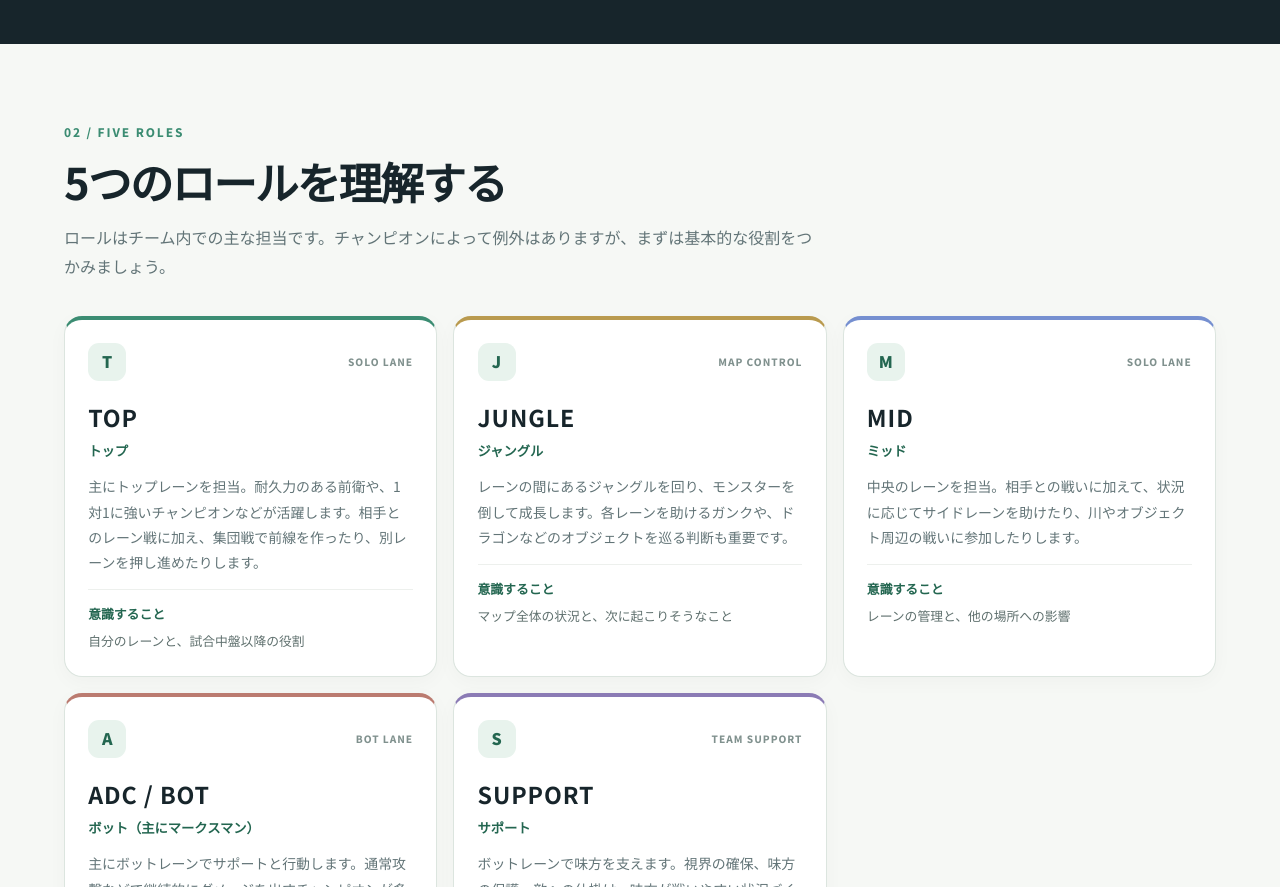
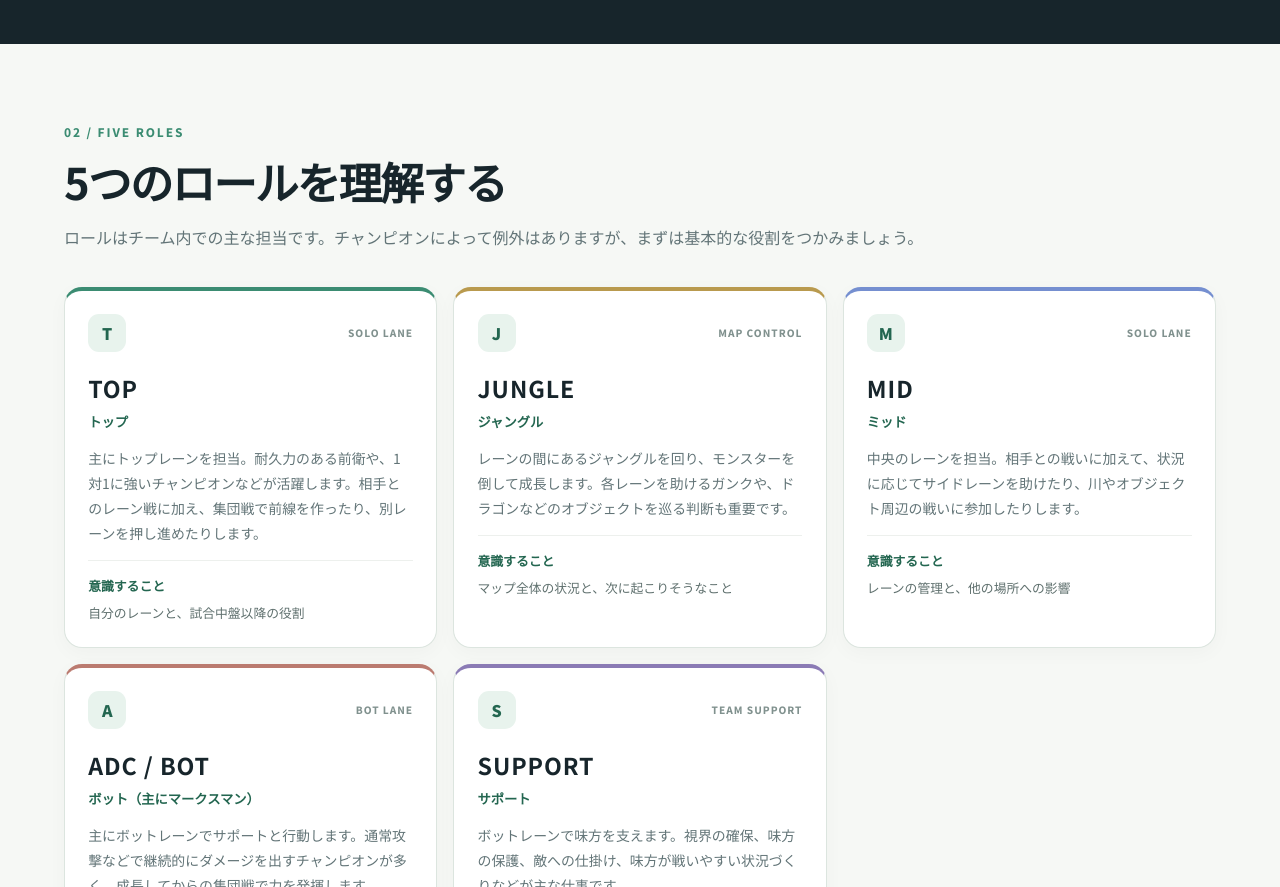
Before and after one commit to Kome7423/lol-beginner-guide-public, a plain HTML site: page index.html in a window 1280 px wide. Shown: the part 2760-3647 px from the top of the page. Drawn offline with Linux system fonts and the light colour scheme.

Commit message:
Remove max-width from section-heading class

```diff
--- a/css/style.css
+++ b/css/style.css
@@ -65,7 +65,7 @@ h1 span { color: #a9e1c9; }
 .core-blue { bottom: 12%; left: 13%; background: #77b8e5; }.core-red { top: 12%; right: 13%; background: #d87970; }
 .map-caption { position: absolute; bottom: 7%; left: 50%; transform: translateX(-50%); color: #b7d5c6; font-size: .6rem; letter-spacing: .16em; white-space: nowrap; }
 .section { padding: clamp(3.5rem, 6vw, 6rem) max(5vw, calc((100vw - 1200px)/2)); }
-.section-heading { max-width: 760px; margin-bottom: 2.2rem; }
+.section-heading { max-width: none; margin-bottom: 2.2rem; }
 .section-heading h2 { font-size: clamp(1.8rem, 3.4vw, 2.8rem); line-height: 1.35; letter-spacing: -.04em; margin-bottom: .7rem; }
 .section-heading > p:last-child { color: var(--muted); margin-bottom: 0; }
 .feature-grid { display: grid; grid-template-columns: repeat(4, 1fr); gap: 1rem; }
```
